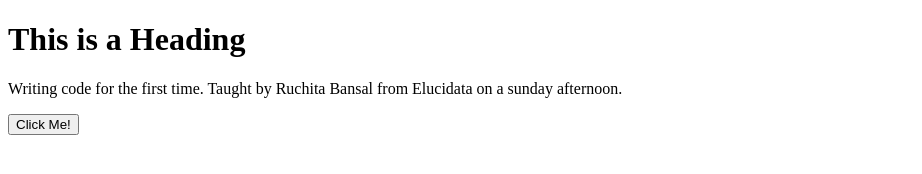
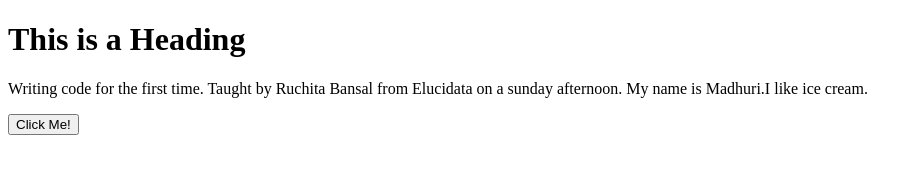
Before and after one commit to madhurisandur/DocType, a plain HTML site: page app/index.html in a window 1280 px wide. Shown: the whole page, without its empty margins (0-922 px from the left). Drawn offline with Linux system fonts and the light colour scheme.

Commit message:
add para2

```diff
--- a/app/index.html
+++ b/app/index.html
@@ -6,7 +6,8 @@
 <body>
 
 <h1>This is a Heading</h1>
-<p>Writing code for the first time. Taught by Ruchita Bansal from Elucidata on a sunday afternoon.</p>
+<p>Writing code for the first time. Taught by Ruchita Bansal from Elucidata on a sunday afternoon.
+My name is Madhuri.I like ice cream.</p>
 <button type="button" onclick="alert('Hello world!')">Click Me!</button>
 </body>
 </html>
```
